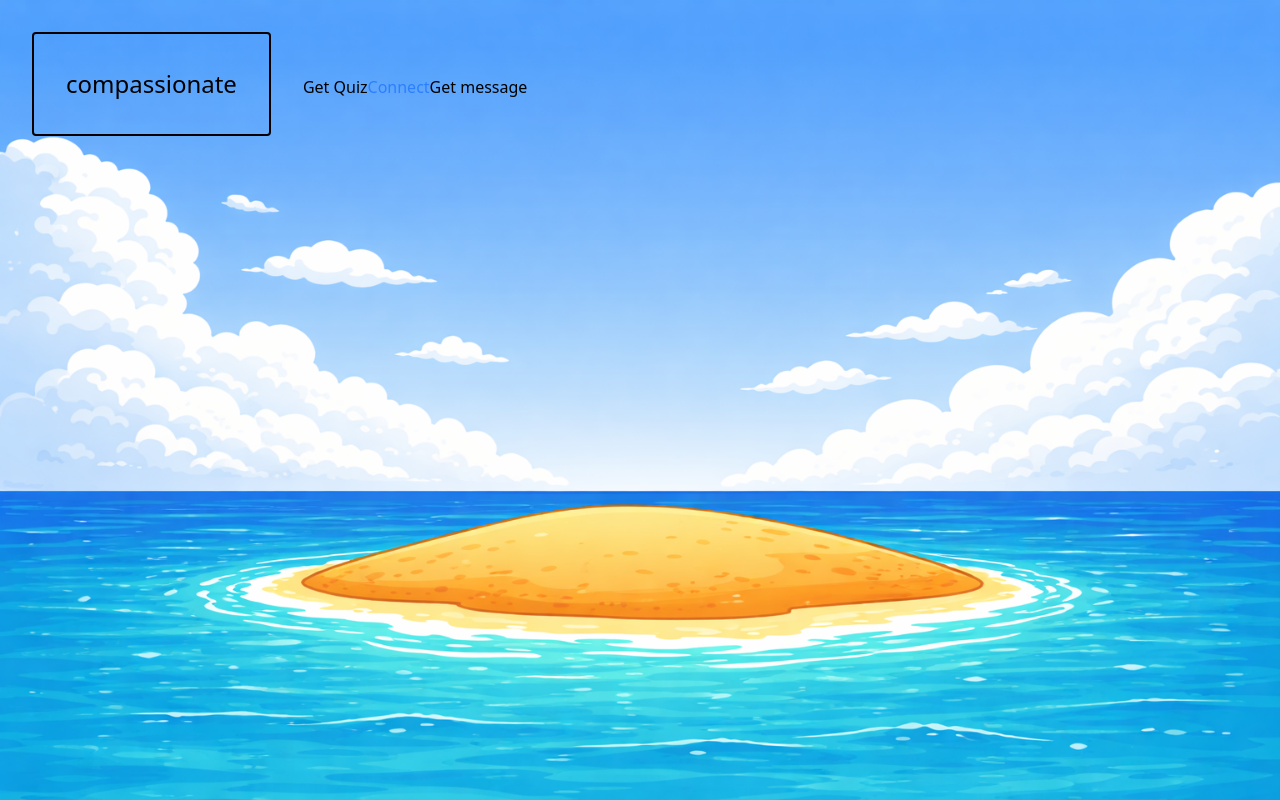
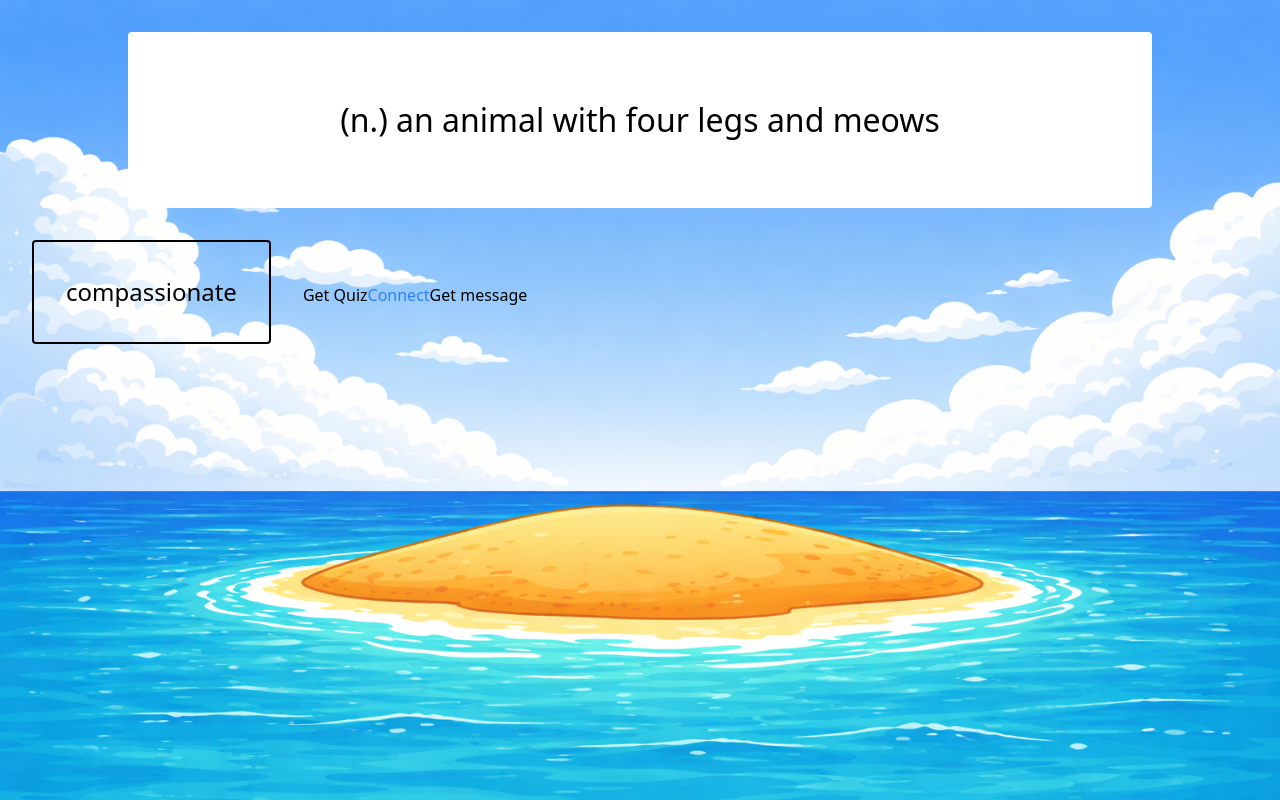
Before and after one commit to klevi43/QuizClient, a React (Vite) app in the folder QuizClient/: page /quiz in a window 1280 px wide. Built offline with nearby package versions, Linux system fonts and the light colour scheme.

Commit message:
Designed basic QuestionBox component

```diff
--- a/QuizClient/src/App.tsx
+++ b/QuizClient/src/App.tsx
@@ -5,6 +5,7 @@ import ChoiceBox from "./components/ChoiceBox";
 import type { WordDto } from "./models/Word";
 import { webSocketService } from "./services/websocket/client";
 import { quizService } from "./services/rest/quizService";
+import QuestionBox from "./components/QuestionBox";
 function App() {
   const [count, setCount] = useState(0);
   // Why are we using this here?
@@ -22,6 +23,9 @@ function App() {
   return (
     <>
       <div>
+        <div className="flex justify-center mt-[2rem]">
+          <QuestionBox content="(n.) an animal with four legs and meows" />
+        </div>
         <ChoiceBox word={testWord} />
         <button onClick={() => quizService.getQuizById()}>Get Quiz</button>
         <button className="text-blue-500">Connect</button>
--- /dev/null
+++ b/QuizClient/src/components/QuestionBox.tsx
@@ -0,0 +1,15 @@
+import React from "react";
+interface Props {
+  content: string;
+}
+const QuestionBox = ({ content }: Props) => {
+  return (
+    <>
+      <div className="bg-white flex justify-center items-center  w-[80%] rounded">
+        <div className="text-[2rem] py-[4rem]">{content}</div>
+      </div>
+    </>
+  );
+};
+
+export default QuestionBox;
```
